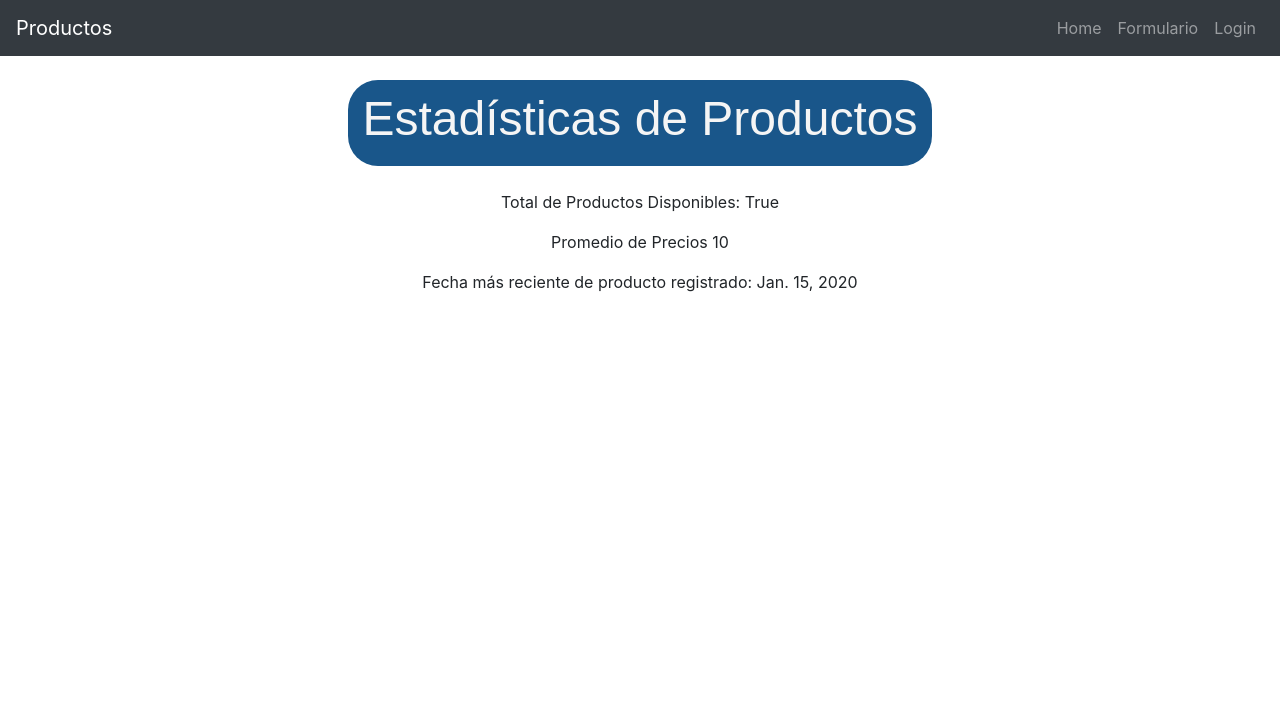
After one commit to Hiram8A/Actividad_1.Python_Thincrs, a Django app: page /productos/estadisticas/ in a window 1280 px wide. The commit adds this page. Shown: the top 725 px of the page. Run offline with Django 4.2, Linux system fonts and the light colour scheme; tables that the repository leaves empty hold one stand-in row (values such as "Sample post"); a map, chart or similar area stays blank; some libraries are stand-ins or nearby versions.

Commit message:
Login & Statistics
Se añadió un Login de usuarios y una pagina de estadísticas de los productos

```diff
--- a/proyecto/productos/urls.py
+++ b/proyecto/productos/urls.py
@@ -6,5 +6,6 @@ urlpatterns = [
     path('home/', views.Inicio.as_view(), name= 'home' ),
     path('insertar/', views.insertar_producto, name='insertar' ),
     path('formulario/', views.Formulario.as_view(), name='formulario'),
-    path('eliminar-producto/<int:producto_id>/', views.Eliminar_Productos.as_view(),name='eliminar_producto')
+    path('eliminar-producto/<int:producto_id>/', views.Eliminar_Productos.as_view(),name='eliminar_producto'),
+    path('estadisticas/', views.estadisticas_productos, name='estadisticas_productos')
 ]
--- a/proyecto/productos/views.py
+++ b/proyecto/productos/views.py
@@ -1,6 +1,10 @@
 from django.http import HttpResponse, JsonResponse
 from django.views import View
 from django.shortcuts import render, redirect, get_object_or_404
+
+from django.contrib.auth.decorators import login_required
+from django.utils.decorators import method_decorator
+from django.db.models import Sum, Max, Avg
 
 from .models import Productos
 from .forms import ProductoForm
@@ -16,6 +20,7 @@ class Inicio(View):
     def post(self,request):
 
         return render(request,self.template_name)
+    @method_decorator(login_required)
 
 
     def get(self,request):
@@ -61,3 +66,19 @@ class Eliminar_Productos(View):
         producto = get_object_or_404(Productos, pk=producto_id)
         producto.delete()
         return redirect('home')
+
+def estadisticas_productos(request):
+    # Obtener el Numero Total de Productos disponibles
+    total_productos = Productos.objects.aggregate(total_productos=Sum('estatus'))['total_productos']
+
+    # Obtener el Año Más Reciente de Fecha de Registro
+    max_fecha_registro = Productos.objects.aggregate(max_fecha_registro=Max('fecha_registro'))['max_fecha_registro']
+
+    # Obtener el Promedio de los Precios de Productos
+    promedio_precio = Productos.objects.aggregate(promedio_precio=Avg('precio'))['promedio_precio']
+
+    return render(request, 'estadisticas/estadisticas_productos.html', {
+        'total_productos': total_productos,
+        'max_fecha_registro': max_fecha_registro,
+        'promedio_precio': promedio_precio,
+    })
--- a/proyecto/proyecto/settings.py
+++ b/proyecto/proyecto/settings.py
@@ -127,3 +127,7 @@ STATIC_URL = 'static/'
 # https://docs.djangoproject.com/en/4.2/ref/settings/#default-auto-field
 
 DEFAULT_AUTO_FIELD = 'django.db.models.BigAutoField'
+
+AUTHENTICATION_BACKENDS = ['django.contrib.auth.backends.ModelBackend']
+LOGIN_REDIRECT_URL = '/productos/home'
+LOGIN_URL = '/login'
--- a/proyecto/proyecto/urls.py
+++ b/proyecto/proyecto/urls.py
@@ -16,8 +16,13 @@ Including another URLconf
 """
 from django.contrib import admin
 from django.urls import path, include
+from django.contrib.auth import views as auth_views
+
+from . import views
 
 urlpatterns = [
     path('admin/', admin.site.urls),
-    path('productos/',include("productos.urls"))
+    path('productos/',include("productos.urls")),
+    path('login/', views.custom_login, name='login'),
+    path('logout/', views.custom_logout, name='logout')
 ]
--- a/proyecto/templates/base.html
+++ b/proyecto/templates/base.html
@@ -28,6 +28,18 @@
                         <li class="nav-item">
                             <a class="nav-link"  href="{% url 'formulario' %}">Formulario<a>
                         </li>
+
+                        <!-- Login & Logout con respectiva autenticacion -->
+                        {% if user.is_authenticated %}
+                        <li class="nav-item">
+                            <a class="nav-link" href="{% url 'logout' %}">Logout</a>
+                        </li>
+                        {% else %}
+                        <li class="nav-item">
+                            <a class="nav-link" href="{% url 'login' %}">Login</a>
+                        </li>
+                        {% endif %}
+
                     </ul>
                 </div>
             </nav>
--- /dev/null
+++ b/proyecto/templates/estadisticas/estadisticas_productos.html
@@ -0,0 +1,102 @@
+{% extends 'base.html' %}
+{% block content %}
+{% load bootstrap4 %}
+{% load widget_tweaks %}
+
+<!DOCTYPE html>
+<html>
+    <head>
+        <title> Estadistica de Productos</title>
+        <meta charset="UTF-8">
+        <meta name="viewport" content="width=device-width, initial-scale=1" >
+        <link rel="stylesheet" href="https://maxcdn.bootstrapcdn.com/bootstrap/4.5.2/css/bootstrap.min.css">
+        <script src="https://cdn.jsdelivr.net/npm/chart.js"></script>
+
+        {% bootstrap_css %}
+        {% bootstrap_javascript %}
+
+        <style>
+            .titulo{
+              background-color: #19568a;
+              border-radius: 30px;
+              padding: 10px;
+              font-family: arial;
+              margin-left: 10%;
+              margin-right: 10%;
+            }
+
+            h1{
+              color:whitesmoke;
+              font-size: xxx-large;
+            }
+
+          </style>
+    </head>
+
+    <body>
+        <!-- Contenedor Principal con Margen Superior -->
+        <div class="container mt-4">
+            <!-- Fila-->
+            <div class="row">
+                <!-- Columna Centrada Disp Medianos (width screen >= 768)-->
+                <div class="col-md-8 offset-md-2">
+                    <div class="titulo" align="center" >
+                        <h1> Estadísticas de Productos </h1>
+                    </div>
+
+                    <br>
+
+                    <!-- Div Centrado con margenes inferiores-->
+                    <div class="text-center mb-3">
+
+                        <p>Total de Productos Disponibles: {{ total_productos }}</p>
+
+
+                        <p>Promedio de Precios {{ promedio_precio }}</p>
+
+                        <p>Fecha más reciente de producto registrado: {{ max_fecha_registro }}</p>
+
+                        <!-- Contenedor para el Gráfico-->
+                        <div style="height: 400px;">
+
+                        <canvas id="miGrafico"></canvas>
+
+                        </div>
+
+                    </div>
+                </div>
+            </div>
+        </div>
+
+        <!-- JavaSript Creacion y Configuracion del Grafico -->
+        <script>
+            // Datos para el Gráfico
+            var datos = {
+                labels: ["Total de Productos Disponibles", "Promedio de Precios"],
+                //labels: ["Total de Productos Disponibles", "Fecha más reciente de producto registrado", "Promedio de Precios"],
+                datasets: [{
+                    label: "Estadísticas de Productos",
+                    backgroundColor: ["blue", "green"],
+                    //backgroundColor: ["red", "blue", "green"],
+                    data: [{{ total_productos }},  {{ promedio_precio }}]
+                    //data: [{{ total_productos }}, {{ max_fecha_registro }}, {{ promedio_precio }}]
+                }]
+            };
+
+            // Configuración del gráfico
+            var opciones = {
+                responsive: true,
+                maintainAspectRatio: false
+            };
+
+            // Crear el gráfico
+            var ctx = document.getElementById("miGrafico").getContext("2d")
+            var miGrafico = new Chart(ctx, {
+                type: 'bar',  // Tipo de gráfico (ejemplo: 'line', 'pie', 'doughnut', etc.)
+                data: datos,
+                options: opciones
+            });
+        </script>
+    </body>
+</html>
+{% endblock %}
```
Also changed, not shown: proyecto/proyecto/views.py (+32 -0 lines), proyecto/templates/login.html (added, +32 -0 lines).
